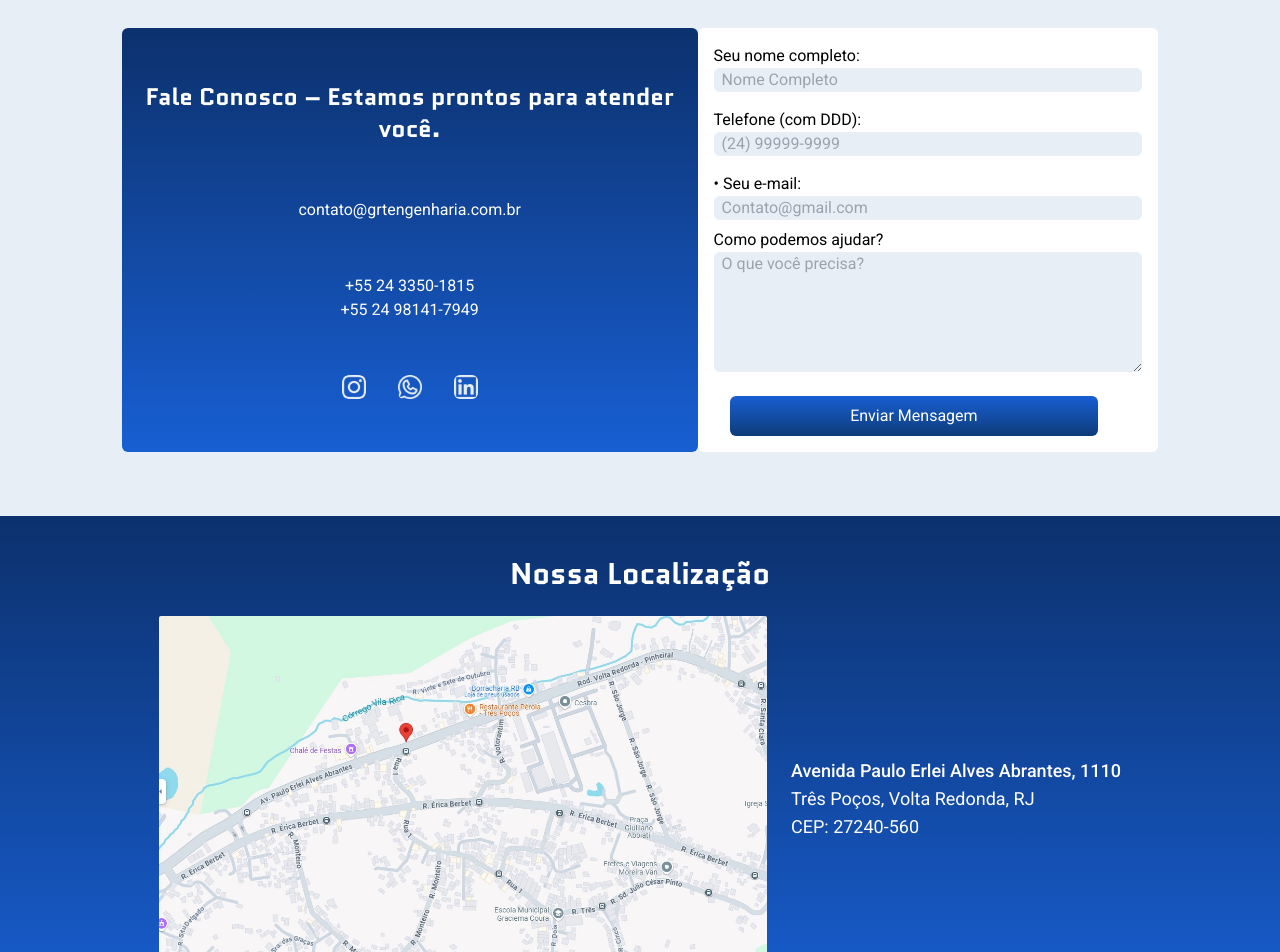
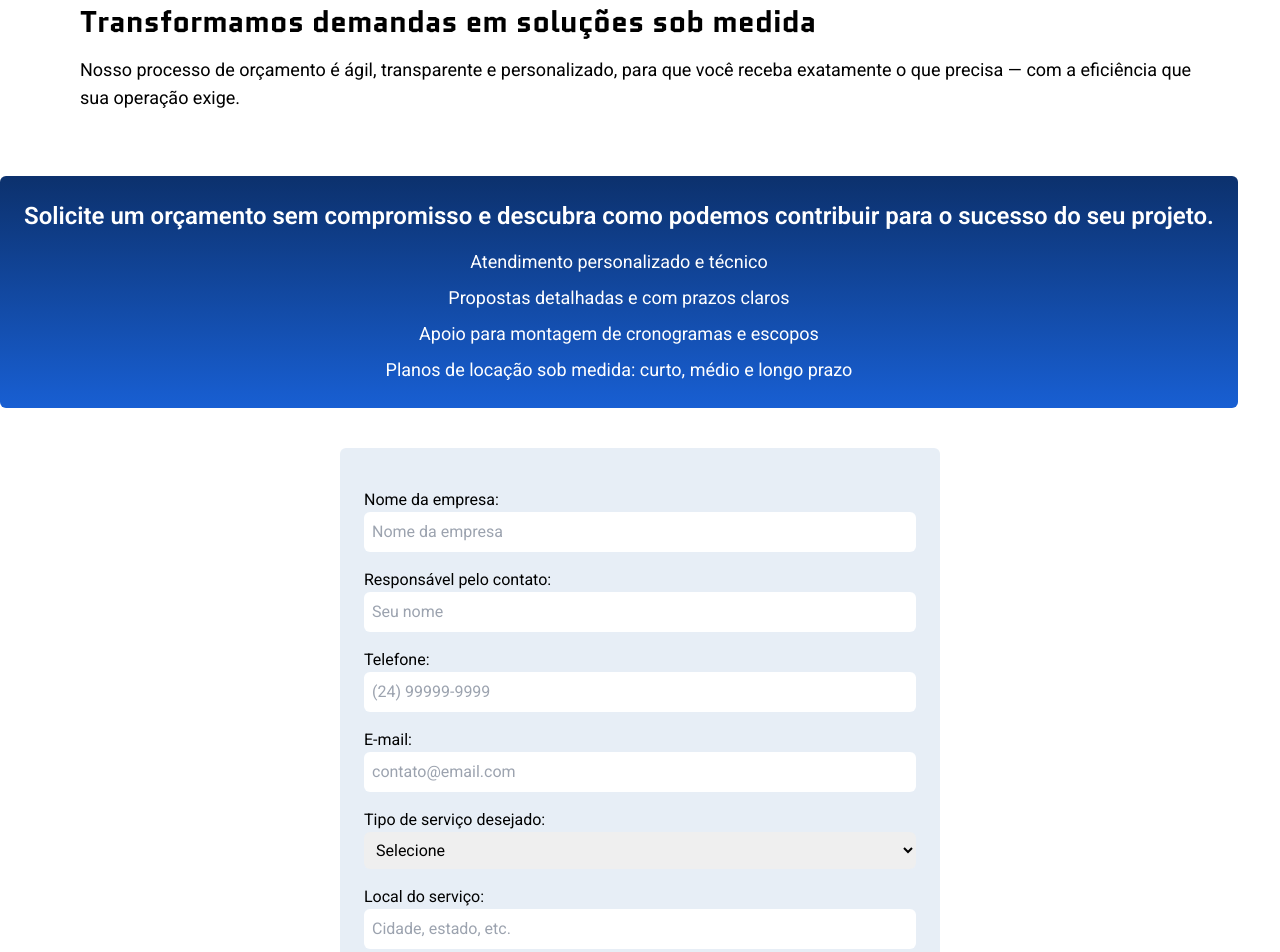
Before and after one commit to ma-freitass/grtnovo, a React (Vite) app: page /contact in a window 1280 px wide. Shown: the part 340-1292 px from the top of the page. Built offline with nearby package versions, Linux system fonts and the light colour scheme; a web font is replaced by a local one.

Commit message:
Alteração da página de contato

```diff
--- a/src/components/Header/header.jsx
+++ b/src/components/Header/header.jsx
@@ -73,7 +73,7 @@ export default function Header() {
         <div>
           <nav id="mobile-menu" className="hidden laptop:block items-center z-40  max-laptop:fixed max-laptop:w-full max-laptop:inset-0">
             <div className="fixed laptop:hidden inset-0 bg-primary/40 backdrop-blur-md"></div>
-            <ul className="w-[30vw] laptop:flex justify-around laptop:flex-wrap max-laptop:z-50  max-laptop:divide-y-2 max-laptop:divide-titulo/10 max-laptop:absolute text-2xl max-laptop:p-20 max-laptop:w-full">
+            <ul className="w-[30vw] laptop:flex justify-around laptop:flex-wrap max-laptop:z-50  max-laptop:divide-y-2 max-laptop:divide-titulo/10 max-laptop:absolute text-2xl max-laptop:p-20 max-laptop:w-full max-laptop:px-10">
               <li className="laptop:hover:underline laptop:hover:underline-offset-4 p-4 block max-laptop:hover:bg-titulo/10 laptop:px-0 laptop:py-2">
                 <Link to="/">Início</Link>
               </li>
--- a/src/pages/Contact/contact.jsx
+++ b/src/pages/Contact/contact.jsx
@@ -6,10 +6,13 @@ import Linkedin from "../../assets/linkedin.png";
 import Mapa from "../../assets/mapa.jpg";
 
 export default function Contact() {
-  const [formData, setFormData] = useState({
+    const [formData, setFormData] = useState({
+    company: "",
     name: "",
     phone: "",
     email: "",
+    serviceType: "",
+    location: "",
     message: "",
   });
 
@@ -22,27 +25,22 @@ export default function Contact() {
       [name]: value,
     });
   };
+
   const handleSubmit = (e) => {
     e.preventDefault();
 
     const newErrors = {};
-    if (!formData.name) newErrors.name = "Nome é obrigatório";
+    if (!formData.company) newErrors.company = "Empresa é obrigatória";
+    if (!formData.name) newErrors.name = "Responsável é obrigatório";
     if (!formData.phone) newErrors.phone = "Telefone é obrigatório";
-    if (!formData.message) newErrors.message = "Mensagem é obrigatória";
+    if (!formData.email) newErrors.email = "E-mail é obrigatório";
 
     setErrors(newErrors);
 
     if (Object.keys(newErrors).length === 0) {
-      alert("Formulário enviado com sucesso!");
-      setFormData({
-        name: "",
-        phone: "",
-        email: "",
-        message: "",
-      });
+      e.target.submit(); // envia o formulário
     }
   };
-
 
   return (
     <main>
@@ -50,14 +48,87 @@ export default function Contact() {
         <motion.div initial={{ opacity: 0, x: -100 }} // Estado inicial oculto
           whileInView={{ opacity: 1, x: 0 }} // Animação de entrada
           transition={{ duration: 0.5 }} className="bg-gradient-to-b from-faixa1 to-faixa2 w-full h-auto px-6 tablet:px-20">
-          <h3 className="text-primary uppercase text-1xl pt-8 text-left ml-8">tire sua duvida</h3>
-          <h2 className="text-primary uppercase text-2xl font-bold text-left ml-8 pb-8 font-quantico">Nosso Contato</h2>
+          <h3 className="text-primary uppercase text-1xl pt-8 text-left ml-8">tire sua duvida ou</h3>
+          <h2 className="text-primary uppercase text-2xl font-bold text-left ml-8 pb-8 font-quantico">Solicite seu Orçamento </h2>
         </motion.div>
 
       </section>
+      <section className="font-quantico py-10 px-6 tablet:px-20">
+        <motion.div initial={{ opacity: 0, y: 40 }} whileInView={{ opacity: 1, y: 0 }} transition={{ duration: 0.5 }}>
+          <h2 className="text-3xl font-bold mb-4 font-quantico">Transformamos demandas em soluções sob medida</h2>
+          <p className="text-lg mb-6">Nosso processo de orçamento é ágil, transparente e personalizado, para que você receba exatamente o que precisa — com a eficiência que sua operação exige.</p>
+        </motion.div>
+      </section>
 
-      <section className="bg-primary flex flex-col justify-center p-16 tablet:flex-row">
-        <article className="bg-gradient-to-b from-faixa1 to-faixa2 text-branco h-[30vh] w-auto text-center flex flex-col justify-evenly rounded-md tablet:w-1/2 tablet:h-[45vh] laptop:h-auto laptop:w-1/2">
+      <section className="bg-gradient-to-b from-faixa1 to-faixa2 text-branco h-auto w-auto text-center flex flex-col justify-center rounded-md p-6 tablet:w-1/3 tablet:h-[45vh] laptop:h-auto laptop:w-fit">
+        <p className="text-2xl font-semibold mb-4">Solicite um orçamento sem compromisso e descubra como podemos contribuir para o sucesso do seu projeto.</p>
+        <ul className="list-disc list-inside space-y-2 text-lg">
+          <li>Atendimento personalizado e técnico</li>
+          <li>Propostas detalhadas e com prazos claros</li>
+          <li>Apoio para montagem de cronogramas e escopos</li>
+          <li>Planos de locação sob medida: curto, médio e longo prazo</li>
+        </ul>
+      </section>
+
+      <section className="flex flex-col tablet:flex-row justify-center p-10 gap-8">
+        <form
+          onSubmit={handleSubmit}
+          action="https://formsubmit.co/contato@grtengenharia.com.br"
+          method="POST"
+          className="bg-primary font-quantico rounded-md p-6 w-full tablet:w-1/2 space-y-4"
+        >
+          <input type="hidden" name="_captcha" value="false" />
+
+          <div>
+            <label>Nome da empresa:</label>
+            <input type="text" name="company" value={formData.company} onChange={handleChange} className="w-full rounded-md text-black p-2" placeholder="Nome da empresa" />
+            {errors.company && <span className="error text-red-400">{errors.company}</span>}
+          </div>
+
+          <div>
+            <label>Responsável pelo contato:</label>
+            <input type="text" name="name" value={formData.name} onChange={handleChange} className="w-full rounded-md text-black p-2" placeholder="Seu nome" />
+            {errors.name && <span className="error text-red-400">{errors.name}</span>}
+          </div>
+
+          <div>
+            <label>Telefone:</label>
+            <input type="text" name="phone" value={formData.phone} onChange={handleChange} className="w-full rounded-md text-black p-2" placeholder="(24) 99999-9999" />
+            {errors.phone && <span className="error text-red-400">{errors.phone}</span>}
+          </div>
+
+          <div>
+            <label>E-mail:</label>
+            <input type="email" name="email" value={formData.email} onChange={handleChange} className="w-full rounded-md text-black p-2" placeholder="contato@email.com" />
+            {errors.email && <span className="error text-red-400">{errors.email}</span>}
+          </div>
+
+          <div>
+            <label>Tipo de serviço desejado:</label>
+            <select name="serviceType" value={formData.serviceType} onChange={handleChange} className="w-full rounded-md text-black p-2">
+              <option value="">Selecione</option>
+              <option value="Locação de equipamentos">Locação de equipamentos</option>
+              <option value="Terraplenagem">Terraplenagem</option>
+              <option value="Consultoria técnica">Consultoria técnica</option>
+              <option value="Outro">Outro</option>
+            </select>
+          </div>
+
+          <div>
+            <label>Local do serviço:</label>
+            <input type="text" name="location" value={formData.location} onChange={handleChange} className="w-full rounded-md text-black p-2" placeholder="Cidade, estado, etc." />
+          </div>
+
+          <div>
+            <label>Observações adicionais:</label>
+            <textarea name="message" value={formData.message} onChange={handleChange} className="w-full h-32 rounded-md text-black p-2" placeholder="Descreva o que precisa, datas, quantidade, etc." />
+          </div>
+
+          <button type="submit" className="bg-faixa2 hover:bg-faixa text-primary py-2 px-4 rounded-md transition-transform hover:scale-105">Solicitar Orçamento</button>
+        </form>
+      </section>
+      <section className="bg-primary flex flex-col justify-center p-16 h-auto tablet:flex-row">
+        <article className="bg-gradient-to-b from-faixa1 to-faixa2 text-branco h-auto w-full text-center flex flex-col justify-evenly rounded-md p-6 tablet:w-1/3 tablet:h-auto laptop:h-auto laptop:w-full ">
           <h2 className="font-quantico font-bold text-2xl">Fale Conosco – Estamos prontos para atender você.</h2>
           <p>contato@grtengenharia.com.br</p>
           <p>
@@ -93,69 +164,7 @@ export default function Contact() {
           </div>
         </article>
 
-        <form
-          onSubmit={handleSubmit}
-          className="bg-branco h-auto w-auto rounded-md flex flex-col justify-evenly tablet:w-1/2 laptop:w-[40%]"
-        >
-          <div className="flex flex-col p-2">
-            <div className="p-2">
-              <label>Seu nome completo:</label>
-              <input
-                type="text"
-                name="name"
-                value={formData.name}
-                onChange={handleChange}
-                className="bg-primary rounded-md w-full placeholder:pl-2"
-                placeholder="Nome Completo"
-              />
-              {errors.name && <span className="error">{errors.name}</span>}
-            </div>
 
-            <div className="p-2">
-              <label>Telefone (com DDD):</label>
-              <input
-                type="text"
-                name="phone"
-                value={formData.phone}
-                onChange={handleChange}
-                className="bg-primary rounded-md w-full placeholder:pl-2"
-                placeholder="(24) 99999-9999"
-              />
-              {errors.phone && <span className="error">{errors.phone}</span>}
-            </div>
-          </div>
-
-          <div className="px-4">
-            <label>•	Seu e-mail:</label>
-            <input
-              type="email"
-              name="email"
-              value={formData.email}
-              onChange={handleChange}
-              className="bg-primary rounded-md w-full placeholder:pl-2 flex"
-              placeholder="Contato@gmail.com"
-            />
-          </div>
-
-          <div className="px-4 p-2">
-            <label>Como podemos ajudar?</label>
-            <textarea
-              name="message"
-              value={formData.message}
-              onChange={handleChange}
-              className="bg-primary rounded-md placeholder:pl-2 h-[15vh] w-full flex"
-              placeholder="O que você precisa?"
-            />
-            {errors.message && <span className="error">{errors.message}</span>}
-          </div>
-
-          <button
-            type="submit"
-            className="h-[5vh] w-[80%] my-4 mx-8 bg-gradient-to-t from-faixa to-faixa2 text-branco rounded-md hover:scale-110"
-          >
-            Enviar Mensagem
-          </button>
-        </form>
       </section>
 
       <section className="bg-gradient-to-b from-faixa1 to-faixa2 text-branco h-auto flex flex-col items-center justify-center py-[5vh]">
--- a/src/pages/Home/home.jsx
+++ b/src/pages/Home/home.jsx
@@ -324,7 +324,7 @@ export default function Home() {
                                 animate="visible"
                                 onClick={() => window.scrollTo(0, 0)}
                             >
-                                Fale conosco ➔
+                                Solicite seu orçamento ➔
                             </motion.button>
                         </Link>
                     </div>
```
